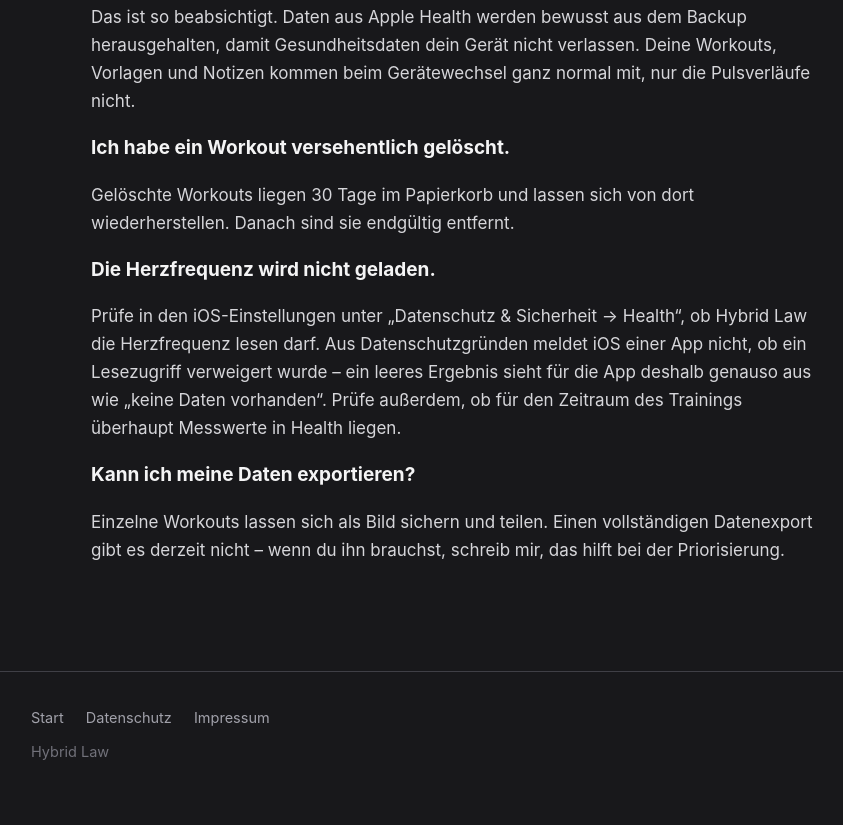
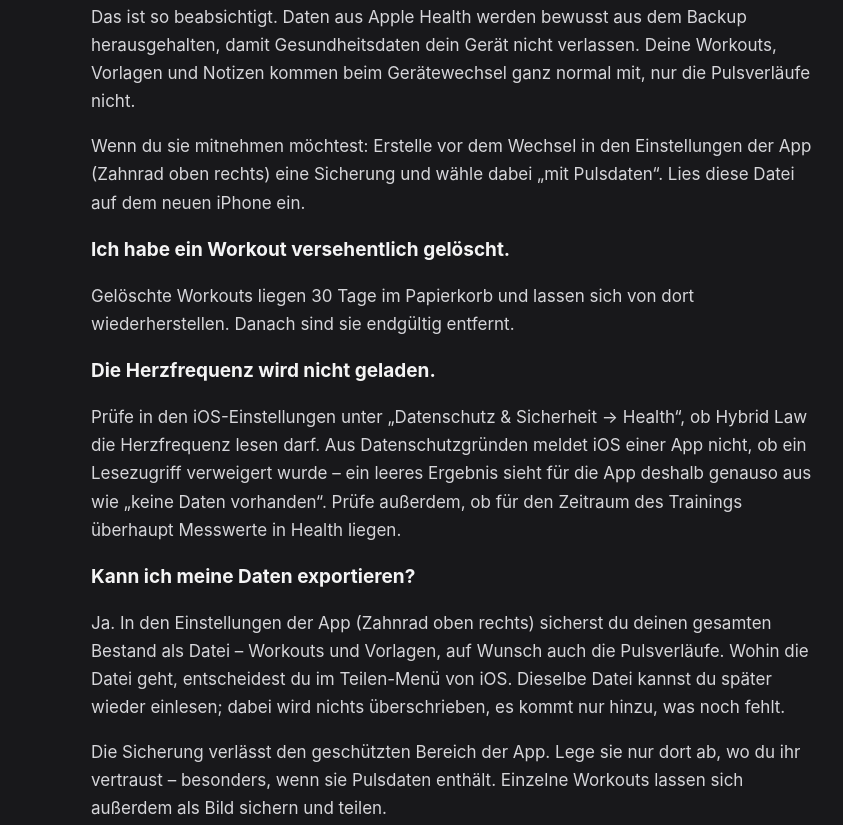
Before and after one commit to jbecmedia/hybridlaw-web, a plain HTML site: page support.html in a window 1280 px wide. Shown: the part 788-1613 px from the top of the page, without its empty margins (185-1028 px from the left). Drawn offline with Linux system fonts and the light colour scheme.

Commit message:
Add files via upload

```diff
--- a/support.html
+++ b/support.html
@@ -55,6 +55,11 @@
       Vorlagen und Notizen kommen beim Gerätewechsel ganz normal mit, nur die
       Pulsverläufe nicht.
     </p>
+    <p>
+      Wenn du sie mitnehmen möchtest: Erstelle vor dem Wechsel in den Einstellungen der
+      App (Zahnrad oben rechts) eine Sicherung und wähle dabei „mit Pulsdaten“. Lies diese
+      Datei auf dem neuen iPhone ein.
+    </p>
 
     <h3>Ich habe ein Workout versehentlich gelöscht.</h3>
     <p>
@@ -73,9 +78,16 @@
 
     <h3>Kann ich meine Daten exportieren?</h3>
     <p>
-      Einzelne Workouts lassen sich als Bild sichern und teilen. Einen vollständigen
-      Datenexport gibt es derzeit nicht – wenn du ihn brauchst, schreib mir, das hilft
-      bei der Priorisierung.
+      Ja. In den Einstellungen der App (Zahnrad oben rechts) sicherst du deinen gesamten
+      Bestand als Datei – Workouts und Vorlagen, auf Wunsch auch die Pulsverläufe. Wohin
+      die Datei geht, entscheidest du im Teilen-Menü von iOS. Dieselbe Datei kannst du
+      später wieder einlesen; dabei wird nichts überschrieben, es kommt nur hinzu, was
+      noch fehlt.
+    </p>
+    <p>
+      Die Sicherung verlässt den geschützten Bereich der App. Lege sie nur dort ab, wo
+      du ihr vertraust – besonders, wenn sie Pulsdaten enthält. Einzelne Workouts lassen
+      sich außerdem als Bild sichern und teilen.
     </p>
 
   </div>
```
